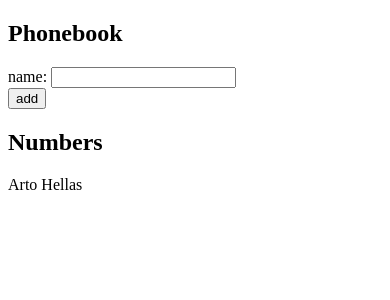
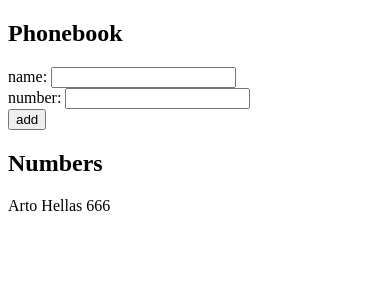
Before and after one commit to HatofulGirlfriend/fullstackopen-exercises, a React (Create React App) app in the folder part2/thephonebook/: page / in a window 390 px wide. Shown: the top 300 px of the page. Built offline with nearby package versions, Linux system fonts and the light colour scheme.

Commit message:
2.8: The Phonebook Step3

```diff
--- a/part2/thephonebook/src/App.js
+++ b/part2/thephonebook/src/App.js
@@ -1,65 +1,82 @@
-import { useState } from 'react'
+import { useState } from "react";
 
-const Person = ({ personName }) => {
+const Person = ({ personName, personNumber }) => {
   return (
-    <div>{personName}</div>
-  )
-}
+    <div>
+      {personName} {personNumber}
+    </div>
+  );
+};
 
 const App = () => {
   const [persons, setPersons] = useState([
-    { name: 'Arto Hellas', id: 1}
-])
-  const [newName, setNewName] = useState('')
+    { name: "Arto Hellas", id: 1, number: 666 },
+  ]);
+  const [newName, setNewName] = useState("");
+
+  const [newNumber, setNewNumber] = useState("");
 
   const addName = (event) => {
-    event.preventDefault()
+    event.preventDefault();
     const nameObject = {
       name: newName,
+      number: newNumber,
       id: persons.length + 1,
-    }
+    };
 
     if (doesNameExist()) {
-      alert(`${newName} is already added to the phonebook`)
-    } else
-
-
-    setPersons(persons.concat(nameObject))
-    setNewName("")
-
-  }
+      alert(`${newName} is already added to the phonebook`);
+    } else setPersons(persons.concat(nameObject));
+    setNewName("");
+    setNewNumber("");
+  };
 
   const handleNameChange = (event) => {
-    setNewName(event.target.value)
-  }
+    setNewName(event.target.value);
+  };
+
+  const handleNumberChange = (event) => {
+    setNewNumber(event.target.value);
+  };
 
   const doesNameExist = () => {
     for (let i = 0; i < persons.length; i++) {
       if (newName === persons[i].name) {
-        return true
+        return true;
       }
     }
-  }
-
+  };
 
   return (
     <div>
       <h2>Phonebook</h2>
       <form onSubmit={addName}>
         <div>
-          name: <input value={newName}
-          onChange={handleNameChange}/>
+          name: <input value={newName} onChange={handleNameChange} />
+        </div>
+        <div>
+          number:{" "}
+          <input
+            value={newNumber}
+            input
+            type="number"
+            onChange={handleNumberChange}
+          />
         </div>
         <div>
           <button type="submit">add</button>
         </div>
       </form>
       <h2>Numbers</h2>
-        {persons.map(person =>
-          <Person key={person.id} personName={person.name} />
-        )}
+      {persons.map((person) => (
+        <Person
+          key={person.id}
+          personName={person.name}
+          personNumber={person.number}
+        />
+      ))}
     </div>
-  )
-}
+  );
+};
 
-export default App
+export default App;
```
